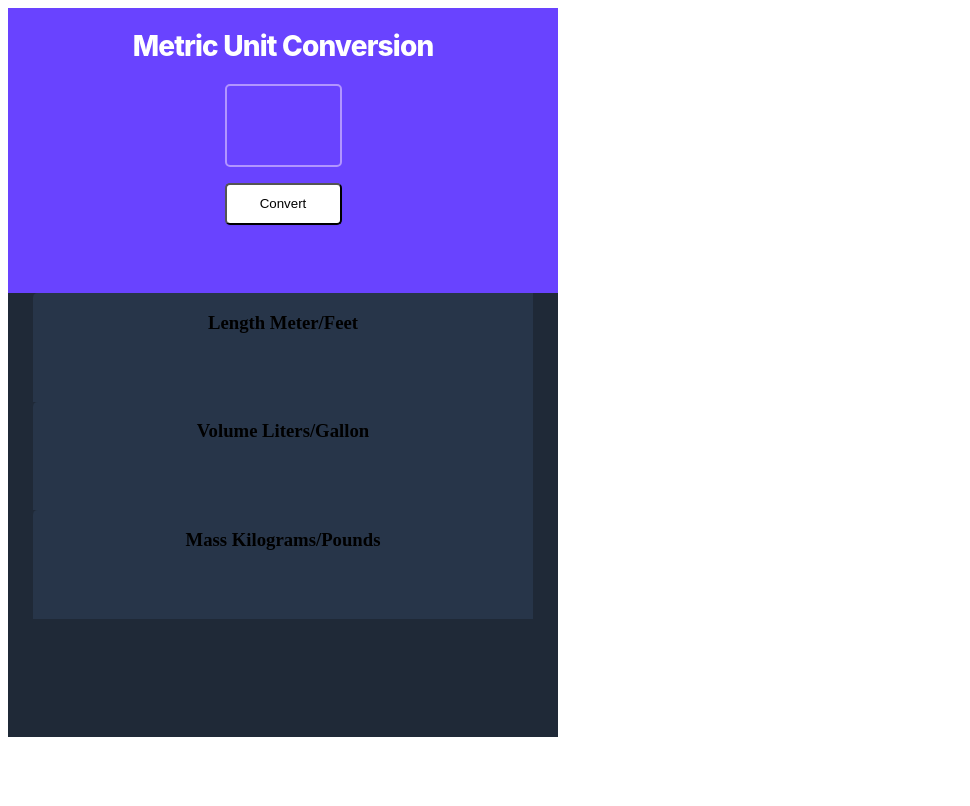
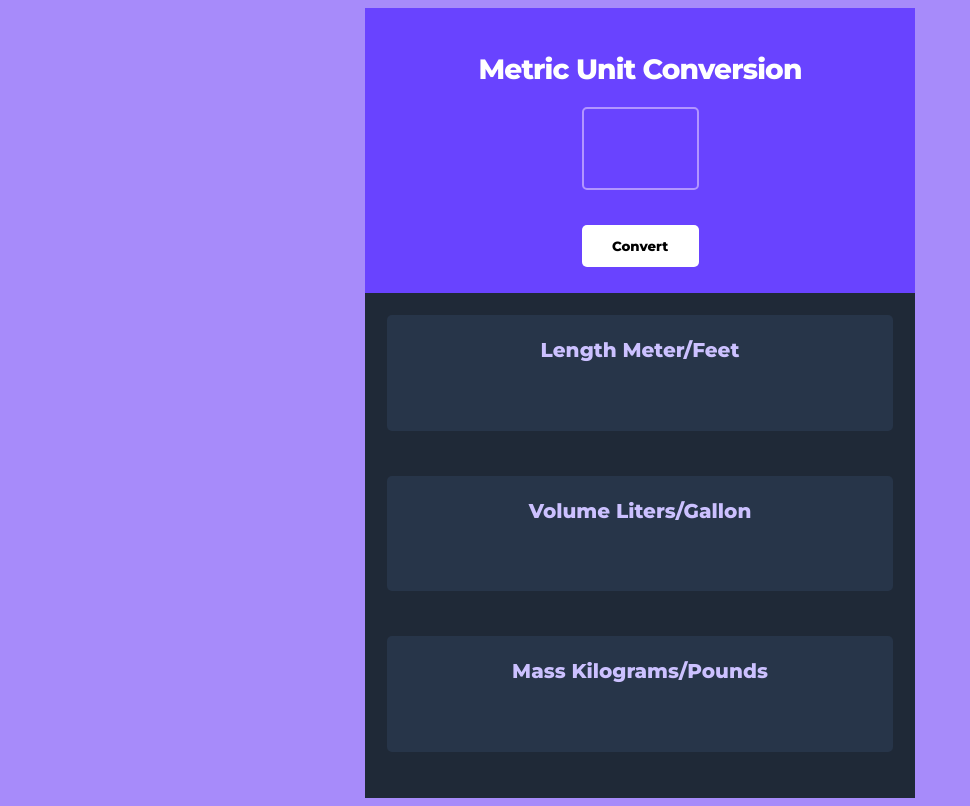
Before and after one commit to kebin20/unit-converter, a plain HTML site: page index.html in a window 1280 px wide. Shown: the whole page, without its empty margins (0-970 px from the left). Drawn offline with Linux system fonts and the light colour scheme.

Commit message:
CSS made in Codepen, updated source code

```diff
--- a/index.html
+++ b/index.html
@@ -6,6 +6,9 @@
   <meta name="viewport" content="width=device-width, initial-scale=1.0">
   <title>Unit Converter</title>
   <link rel="stylesheet" href="style.css">
+ <link rel="preconnect" href="https://fonts.googleapis.com">
+<link rel="preconnect" href="https://fonts.gstatic.com" crossorigin>
+<link href="https://fonts.googleapis.com/css2?family=Montserrat:wght@500;600;800&display=swap" rel="stylesheet">
 </head>
 <body>
   <div class="container">
--- a/style.css
+++ b/style.css
@@ -1,68 +1,61 @@
 body {
   display: flex;
-
+  justify-content: center;
+  background: #A78BFA;
+  font-family: 'Montserrat', sans-serif;
 }
 
 .container {
 width: 550px;
-height: 729px;
-left: 696px;
-top: 126px;
+height: 790px;
 background: #1F2937;
 }
 
 main {
   width: 550px;
   height: 285px;
-  left: 0px;
-  top: 0px;
   background: #6943FF;
 }
 
 h1 {
- font-family: 'Inter';
- font-style: normal;
  font-weight: 800;
  font-size: 28px;
  line-height: 38px;
-
-/* identical to box height, or 136% */
  text-align: center;
  letter-spacing: -0.03em;
-
  color: #FFFFFF;
+ margin-top: 1.5em;
 }
 
-h3 {
+.unit-dp h3 {
   text-align: center;
+  font-size: 20px;
+  color: #CCC1FF;
 }
 
 button {
 width: 117px;
 height: 42px;
-left: 217px;
-top: 209px;
 background: #FFFFFF;
-/* shadow/sm */
-box-shadow: 0px 1px 2px rgba(0, 0, 0, 0.05);
 border-radius: 5px;
+border: none;
+margin-top: 0.5em;
+font-family: 'Montserrat', sans-serif;
+font-weight: 800;
 }
 
 
 
 #unit-input{
-  font-size: 2rem;
+  font-size: 3.6rem;
+  font-weight: 600;
   text-align: center;
   margin-bottom: 0.5em;
   box-sizing: border-box;
   width: 117px;
   height: 83px;
-  left: 217px;
-  top: 101px;
   border: 2px solid #B295FF;
   border-radius: 5px;
-  font-family: 'Inter';
-  font-style: normal;
   background: #6943FF;
   color: white;
 }
@@ -83,10 +76,12 @@ border-radius: 5px;
 .volume-dp,
 .mass-dp {
  width: 500px;
- height: 108.57px;
- left: 25px;
- top: 321px;
-
-background: #273549;
-border-radius: 4.68077px 0px 0px 0px;
+ height: 110px;
+ background: #273549;
+ border-radius: 5px;
+ margin: 1.6em;
+ padding: 0.2em;
+ color: white;
+ text-align: center;
+ font-size: 14px;
 }
```
